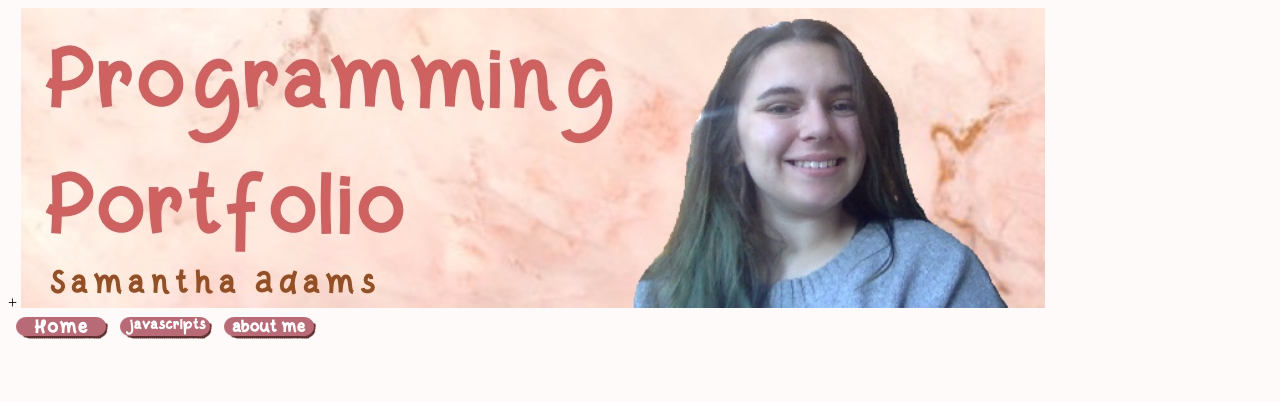
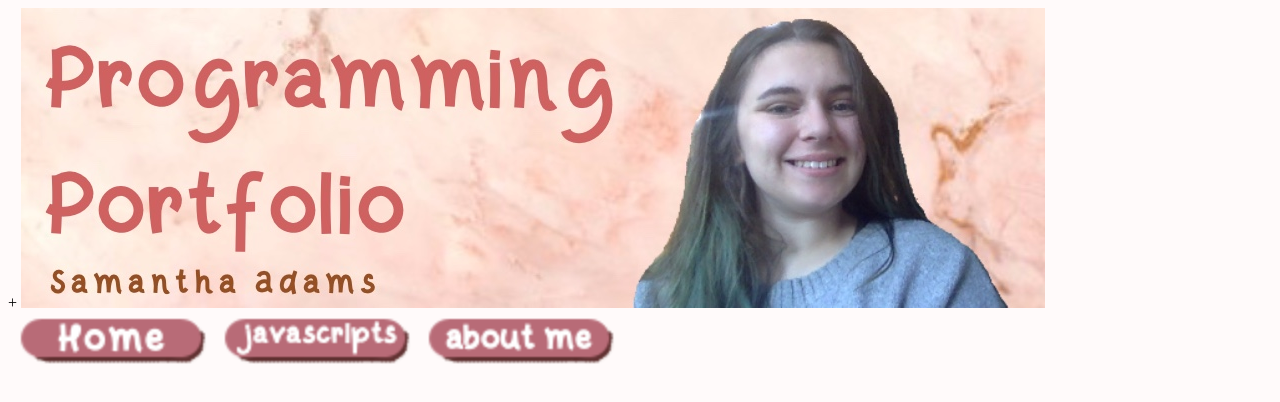
Before and after one commit to saadams715/saadams715.github.io, a plain HTML site: page javascripts.html in a window 1280 px wide. Drawn offline with Linux system fonts and the light colour scheme.

Commit message:
Update javascripts.html

```diff
--- a/javascripts.html
+++ b/javascripts.html
@@ -13,9 +13,9 @@
       <table>
           <tbody>
             <tr>
-               <th><a href="https://saadams715.github.io/index.html"><img src="Home.png" alt="button to home page"></a></th>
-              <th><a href="https://saadams715.github.io/javascripts.html"><img src="https://github.com/saadams715/saadams715.github.io/blob/master/javascripts.png?raw=true" alt="button to javascript page"></a></th>
-              <th><a href="https://saadams715.github.io/aboutme.html"><img src="about me.png" alt="button to the page about me"></a></th>
+               <th><a href="https://saadams715.github.io/index.html"><img src="Home.png" alt="button to home page" width="200"></a></th>
+              <th><a href="https://saadams715.github.io/javascripts.html"><img src="https://github.com/saadams715/saadams715.github.io/blob/master/javascripts.png?raw=true" alt="button to javascript page" width="200"></a></th>
+              <th><a href="https://saadams715.github.io/aboutme.html"><img src="about me.png" alt="button to the page about me" width="200"></a></th>
             </tr>
         </tbody>
           </body>
```
